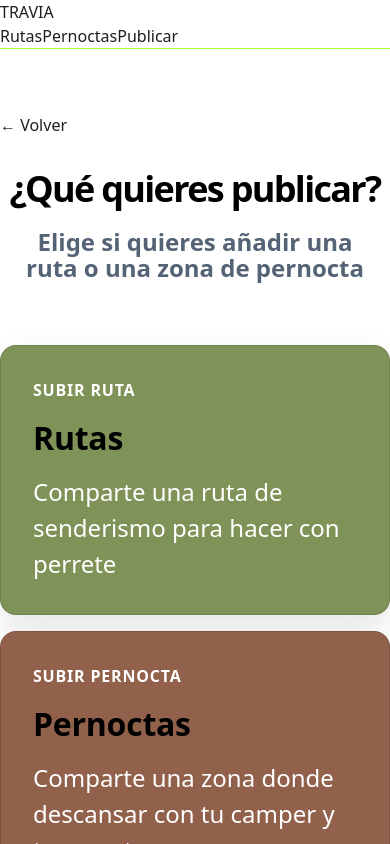
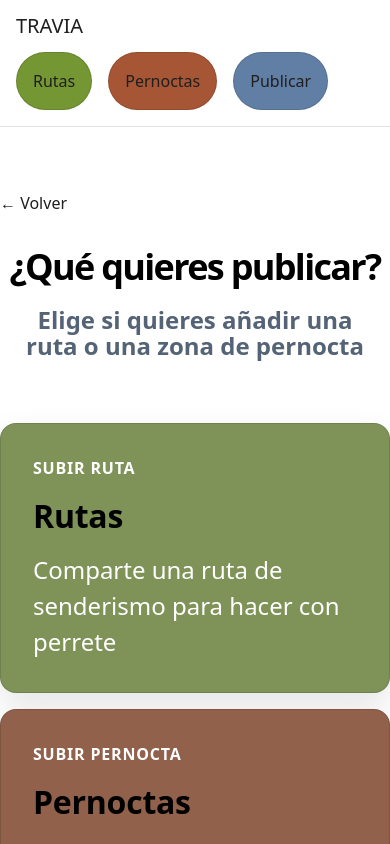
Before and after one commit to MariaPedroso-des/projectBreakFinal_front, a React (Vite) app: page /formchoice in a window 390 px wide. Shown: the top 844 px of the page. Built offline with nearby package versions, Linux system fonts and the light colour scheme; a web font is replaced by a local one.

Commit message:
more styles

```diff
--- a/src/components/Navbar.jsx
+++ b/src/components/Navbar.jsx
@@ -4,17 +4,18 @@ import styles from './Navbar.module.css'
 
 function Navbar() {
   return (
-    <nav className={styles.nav}>
+    <header className={styles.nav}>
       <div className={styles.navInner}>
         <Link to="/" className={styles.navBrand}>TRAVIA</Link>
 
-        <div className={styles.navLinks}>
-          <Link to="/hikings" className={styles.navLink}>Rutas</Link>
-          <Link to="/overnights" className={styles.navLink}>Pernoctas</Link>
-          <Link to="/formchoice" className={styles.navLink}>Publicar</Link>
-        </div>
+        <nav className={styles.navLinks}>
+          <Link to="/hikings" className={`${styles.navLink} ${styles.navRoutes}`}>Rutas</Link>
+          <Link to="/overnights" className={`${styles.navLink} ${styles.navOvernights}`}>Pernoctas</Link>
+          <Link
+            to="/formchoice" className={`${styles.navLink} ${styles.navPublish}`}>Publicar</Link>
+        </nav>
       </div>
-    </nav>
+    </header>
   )
 }
 
--- a/src/components/Navbar.module.css
+++ b/src/components/Navbar.module.css
@@ -1,22 +1,69 @@
 .nav {
   width: 100%;
-  border-bottom: 1px solid greenyellow;
-  background-color: ;
-
+  border-bottom: 1px solid var(--color-border);
+  background-color: var(--color-surface);
 }
 
 .navInner {
+  display: flex;
+  margin-inline: auto;
+  width: min(100%, var(--container-width));
+  padding: 1rem;
+  gap: 1rem;
+  align-items: center;
+  justify-content: space-between;
 
 }
 
 .navBrand {
-  font-family: var(--font-brand)
+  font-family: var(--font-brand);
+  font-size: 1.25rem;
+  line-height: 1;
+  text-transform: uppercase;
 }
 
 .navLinks {
+  display: flex;
+  flex-wrap: wrap;
+  align-items: center;
+  gap: 1rem;
 
 }
 
 .navLink {
+  display: inline-flex;
+  align-items: center;
+  justify-content: center;
+  padding: 1rem;
+  border-radius: 999px;
+  border: 1px solid var(--color-border);
+  font-weight: 500;
+  transition: transform 0.2s ease;
+}
 
+.navLink:hover {
+  transform: translateY(-2.5px)
 }
+
+.navRoutes {
+  background-color: #749633;
+}
+
+.navOvernights {
+  background-color: #a65634;
+}
+
+.navPublish {
+  background-color: #617ea4;
+}
+
+@media (max-width: 768px) {
+  .navInner {
+    flex-direction: column;
+    align-items: flex-start;
+  }
+
+  .navLinks {
+    width: 100%;
+  }
+}
--- a/src/index.css
+++ b/src/index.css
@@ -205,7 +205,8 @@ p {
   line-height: 1.5;
 }
 
-label {
+label,
+legend {
   display: block;
   margin-bottom: 0.4rem;
   font-weight: 600;
@@ -216,7 +217,7 @@ textarea {
   resize: vertical;
 }
 
-input,
+input:not([type='checkbox']):not([type='radio']),
 textarea,
 select {
   width: 100%;
@@ -224,6 +225,14 @@ select {
   border: 1px solid var(--color-border);
   border-radius: var(--radius-sm);
   background-color: var(--color-surface);
+}
+
+input[type='checkbox'],
+input[type='radio'] {
+  width: auto;
+  margin: 0;
+  padding: 0;
+  accent-color: --olive;
 }
 
 input:focus,
@@ -305,8 +314,9 @@ button:active {
 
 .container,
 .pageContainer {
-  width: min(100% - 2rem, var(--container-width));
+  width: min(100%, var(--container-width));
   margin-inline: auto;
+  padding-inline: 1rem;
 
 }
 
--- a/src/pages/FormChoicePage.jsx
+++ b/src/pages/FormChoicePage.jsx
@@ -19,7 +19,7 @@ const FormChoicePage = () => {
           </h3>
         </section>
       <section className={styles.choiceGrid}>
-          <Link to="/overnights/new" className={`${styles.choiceCard} ${styles.choiceRoutes}`}>
+          <Link to="/hikings/new" className={`${styles.choiceCard} ${styles.choiceRoutes}`}>
             <span className={styles.choiceEyebrow}>Subir ruta</span>
             <h2 className={styles.choiceTitle}>Rutas</h2>
             <p className={styles.choiceText}>
--- a/src/pages/HikingFormPage.jsx
+++ b/src/pages/HikingFormPage.jsx
@@ -193,7 +193,8 @@ const HikingFormPage = () => {
   return (
     <>
       <Navbar />
-      <section>
+      <main className="pageContainer">
+        <section className="section">
           <h1>{editMode ? 'Editar ruta' : 'Publicar nueva ruta'}</h1>
         </section>
         <form onSubmit={handleSubmit}>
@@ -365,6 +366,7 @@ const HikingFormPage = () => {
             : (editMode ? 'Guardar cambios' : 'Publicar ruta')}
           </button>
         </form>
+      </main>
     </>
   )
 }
--- a/src/pages/OvernightFormPage.jsx
+++ b/src/pages/OvernightFormPage.jsx
@@ -195,7 +195,9 @@ const OvernightFormPage = () => {
   return (
     <>
       <Navbar />
-      <section>
+
+      <main className="pageContainer">
+        <section className="section">
           <h1>{editMode ? 'Editar zona de pernocta' : 'Publicar nueva pernocta'}</h1>
         </section>
         <form onSubmit={handleSubmit}>
@@ -260,7 +262,7 @@ const OvernightFormPage = () => {
           </div>
 
           <fieldset className="formGroup">
-          <legend>Servicios </legend>
+            <legend>Servicios</legend>
               {options.services.map((service) => {
                 return (
                   <label key={service}>
@@ -383,6 +385,8 @@ const OvernightFormPage = () => {
             {submit ? 'Publicando...' : 'Publicar zona de pernocta'}
           </button>
         </form>
+
+      </main>
     </>
   )
 }
```
Lines whose indentation alone changed are shown as unchanged.
